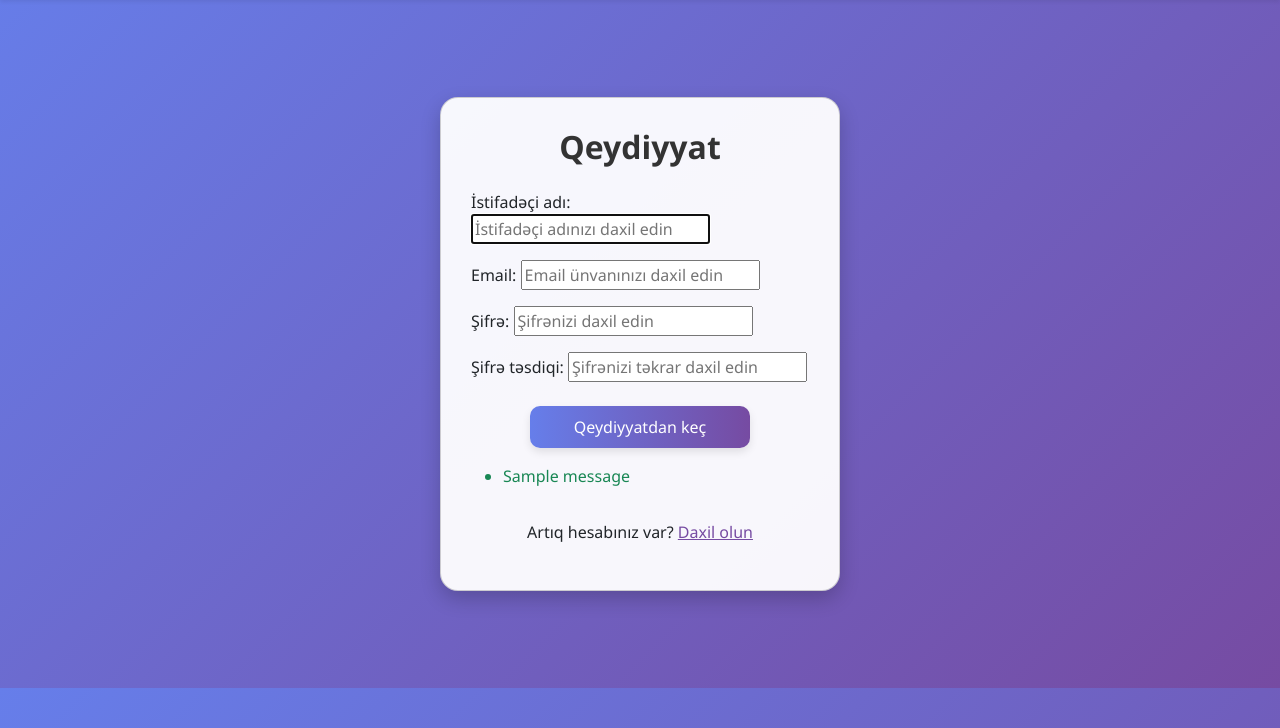
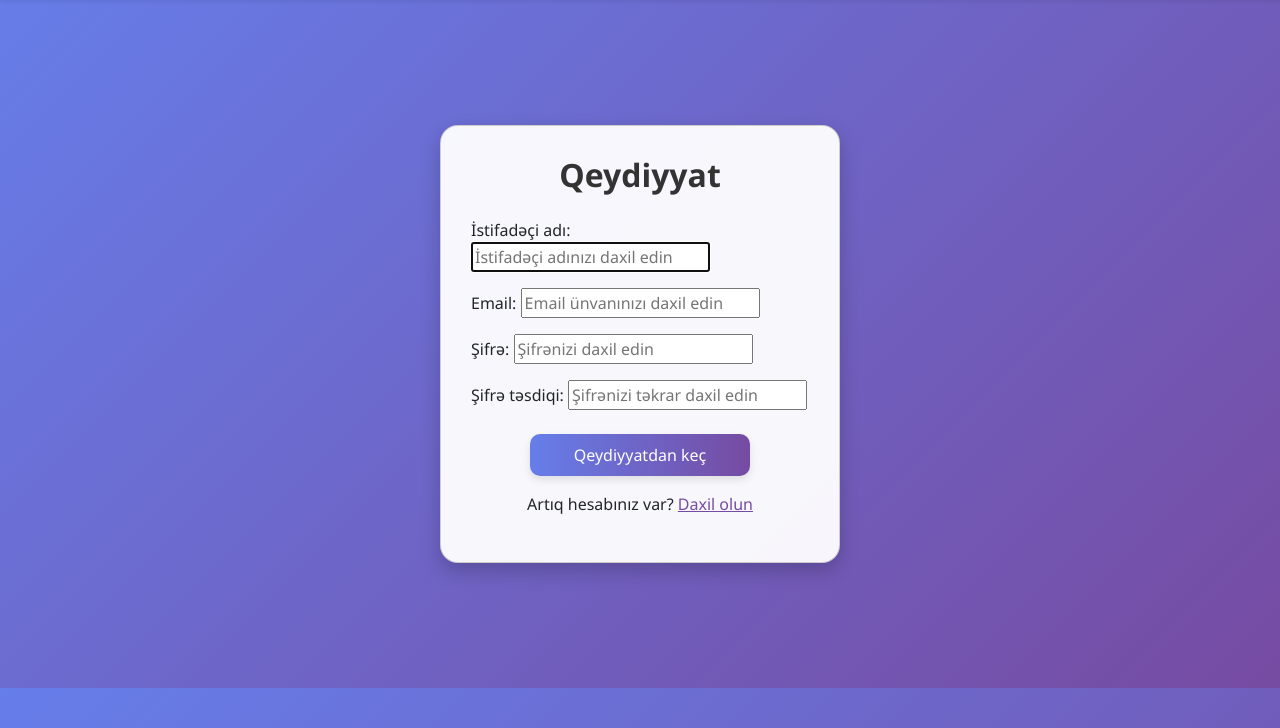
Before and after one commit to ayxan04lord/Mini-Menu, a Django app: page /register/ in a window 1280 px wide. Shown: the part 56-784 px from the top of the page. Run offline with Django 5.2, Linux system fonts and the light colour scheme; one stand-in notice (Sample message) is shown.

Commit message:
last changes

```diff
--- a/menu/templates/login.html
+++ b/menu/templates/login.html
@@ -22,7 +22,6 @@
     background-clip: padding-box;
   }
 
-  /* Gradient border */
   .card::before {
     content: '';
     position: absolute;
--- a/menu/templates/register.html
+++ b/menu/templates/register.html
@@ -95,14 +95,6 @@
       <button type="submit" class="btn btn-primary">Qeydiyyatdan keç</button>
     </form>
 
-    {% if messages %}
-      <ul class="mt-3">
-        {% for message in messages %}
-          <li class="text-success">{{ message }}</li>
-        {% endfor %}
-      </ul>
-    {% endif %}
-
     <p class="text-center mt-3">Artıq hesabınız var? <a href="{% url 'login' %}">Daxil olun</a></p>
   </div>
 </div>
```
Also changed, not shown: menu/templates/orders.html (+7 -0 lines), db.sqlite3, menu/templates/menu.html (line endings or trailing spaces).
